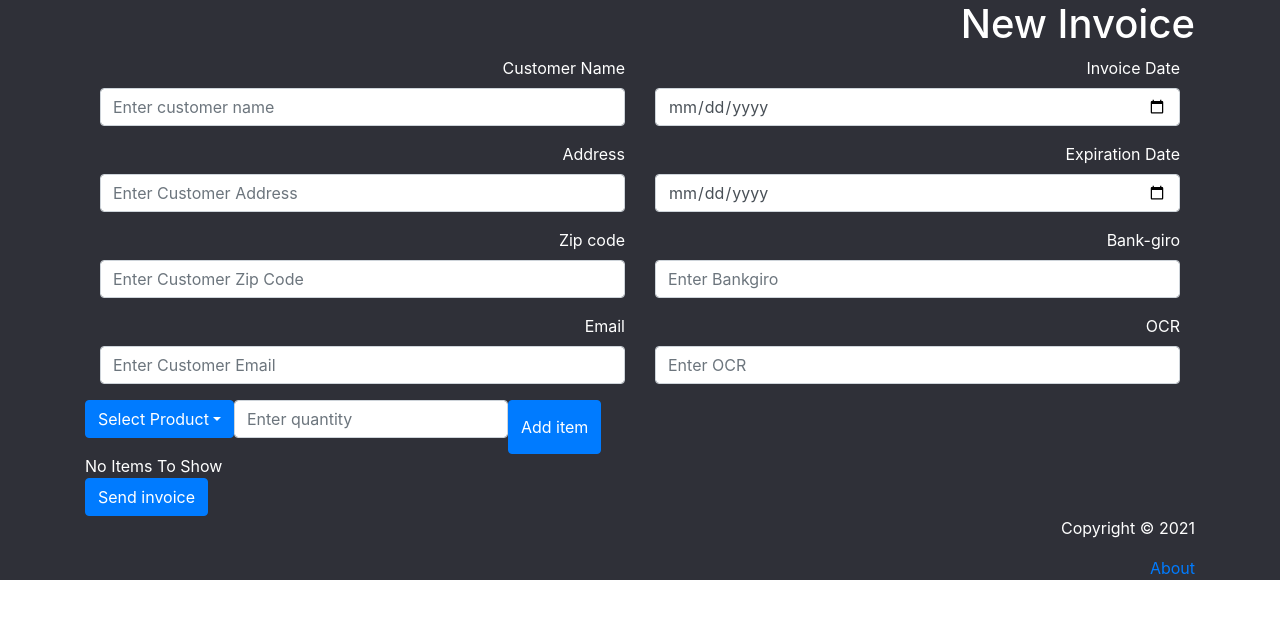
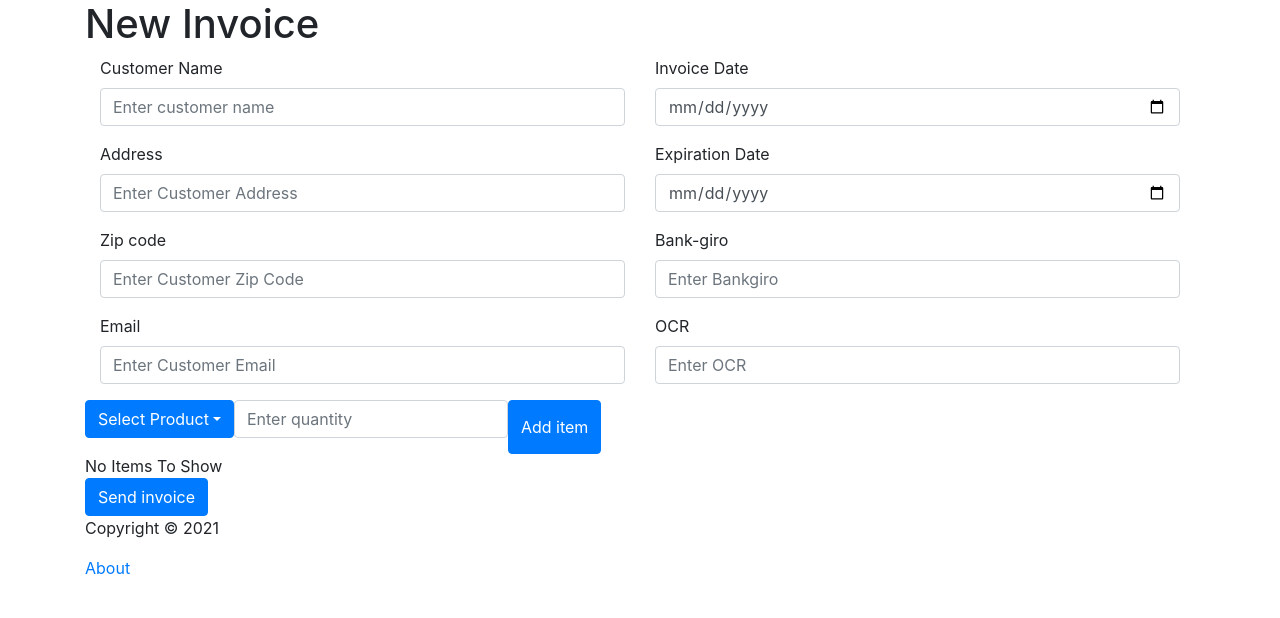
Before and after one commit to gabrieloldaccount/finman-frontend, a React (Create React App) app: page / in a window 1280 px wide. Shown: the top 618 px of the page. Built offline with nearby package versions, Linux system fonts and the light colour scheme; data requests are answered from the project's data file.

Commit message:
Revert "Changed background color in index.css"
This reverts commit 2cd31f39

```diff
--- a/src/App.js
+++ b/src/App.js
@@ -8,7 +8,6 @@ import AddInvoice from './components/AddInvoice'
 import About from './components/About'
 import Button from 'react-bootstrap/Button';
 import Dropdown from 'react-bootstrap/Dropdown';
-import './index.css';
 
 //TODO: Remove Items-state here. It is in AddInvoice instead.
 
--- a/src/index.css
+++ b/src/index.css
@@ -1,10 +1,4 @@
 @import url('https://fonts.googleapis.com/css2?family=Poppins:wght@300;400&display=swap');
-
-div {
-    background-color: #2F3038;
-    color: white;
-    text-align: right;
-}
 
 /* Commented out when trying to implement Bootstrap CSS instead.
 * {
```
